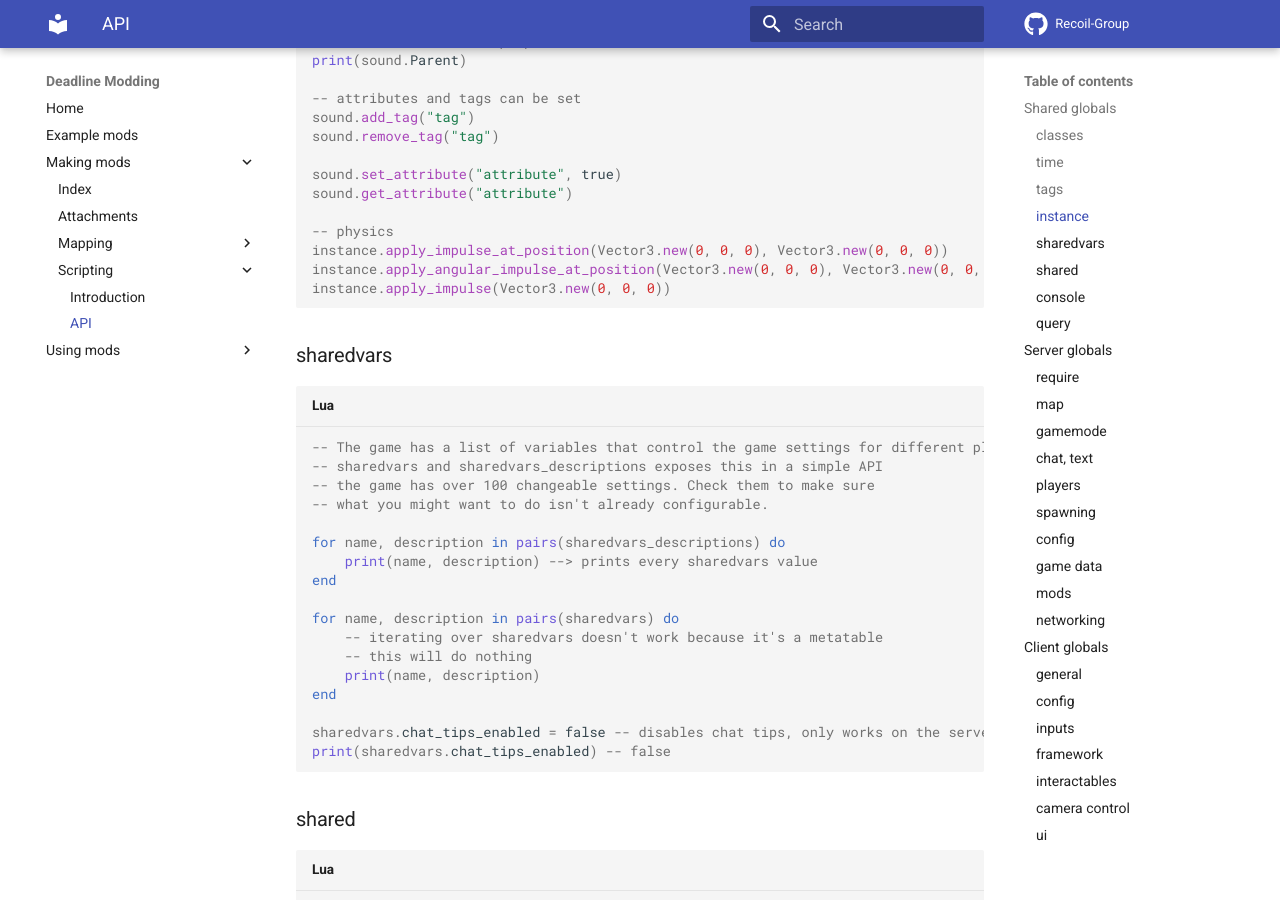
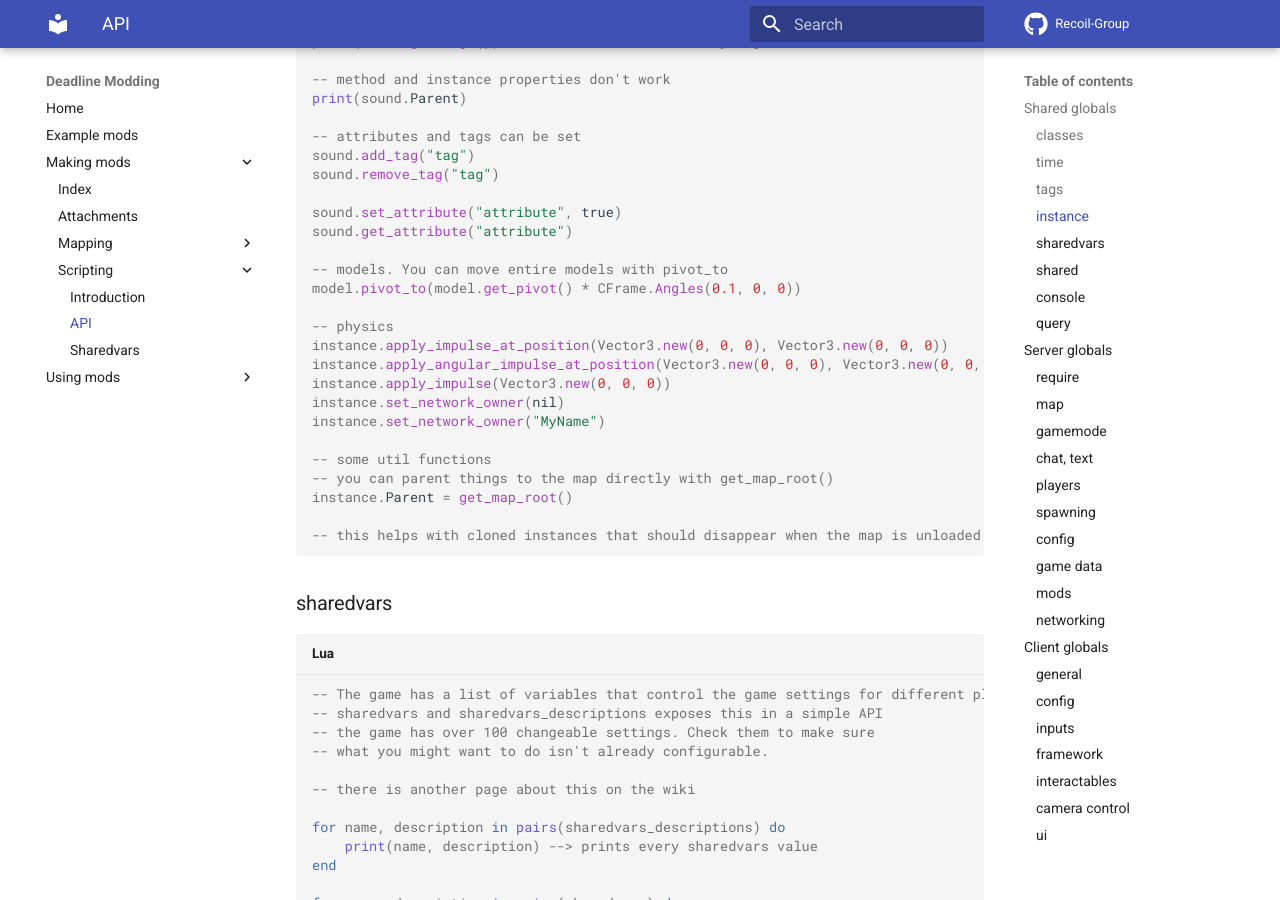
Before and after one commit to recoil-group/deadline-insitux-core-scripts, an MkDocs documentation site: the page built from docs/making-mods/scripting/api.md, in a window 1280 px wide and 900 px high, scrolled down 2177 px. Built offline with MkDocs 1.6.1 and Material for MkDocs 9.7.7, drawn with Linux system fonts in a browser that asks for light colours; some of the changed text lies outside the part shown.

````diff
--- a/docs/making-mods/scripting/api.md
+++ b/docs/making-mods/scripting/api.md
@@ -69,6 +69,8 @@ time.wait(5)
 ```lua
 
 -- you can access the position and size data of CollectionService tagged instances in your maps with the tags namespace.
+-- get_tagged gets tagged instances in workspace (current map)
+-- get_all_tagged gets all instances (lets you load maps as models and then spawn them in)
 
 print(tags.get_tags()) --> returns a list of every tag used by the game
 print(tags.get_tagged("_killbox")) --> returns a list of every part tagged with _killbox.
@@ -109,10 +111,22 @@ sound.remove_tag("tag")
 sound.set_attribute("attribute", true)
 sound.get_attribute("attribute")
 
+-- models. You can move entire models with pivot_to
+model.pivot_to(model.get_pivot() * CFrame.Angles(0.1, 0, 0))
+
 -- physics
 instance.apply_impulse_at_position(Vector3.new(0, 0, 0), Vector3.new(0, 0, 0))
 instance.apply_angular_impulse_at_position(Vector3.new(0, 0, 0), Vector3.new(0, 0, 0))
 instance.apply_impulse(Vector3.new(0, 0, 0))
+instance.set_network_owner(nil)
+instance.set_network_owner("MyName")
+
+-- some util functions
+-- you can parent things to the map directly with get_map_root()
+instance.Parent = get_map_root()
+
+-- this helps with cloned instances that should disappear when the map is unloaded
+
 ```
 
 ### sharedvars
@@ -123,6 +137,8 @@ instance.apply_impulse(Vector3.new(0, 0, 0))
 -- sharedvars and sharedvars_descriptions exposes this in a simple API
 -- the game has over 100 changeable settings. Check them to make sure
 -- what you might want to do isn't already configurable.
+
+-- there is another page about this on the wiki
 
 for name, description in pairs(sharedvars_descriptions) do
     print(name, description) --> prints every sharedvars value
````
Also changed, not shown: docs/making-mods/mapping/autorun.md (+4 -2 lines), docs/making-mods/scripting/index.md (+3 -1 lines), docs/making-mods/scripting/sharedvars.md (added, +29 -0 lines).
